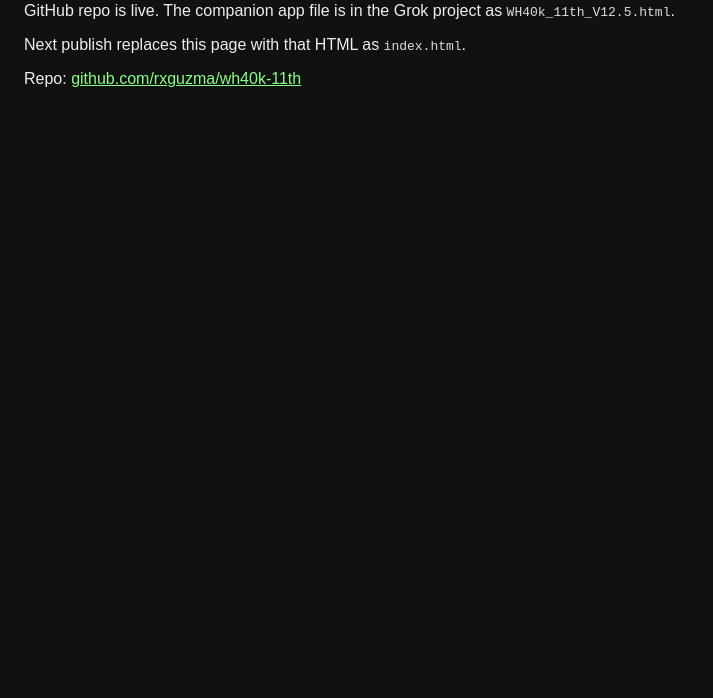
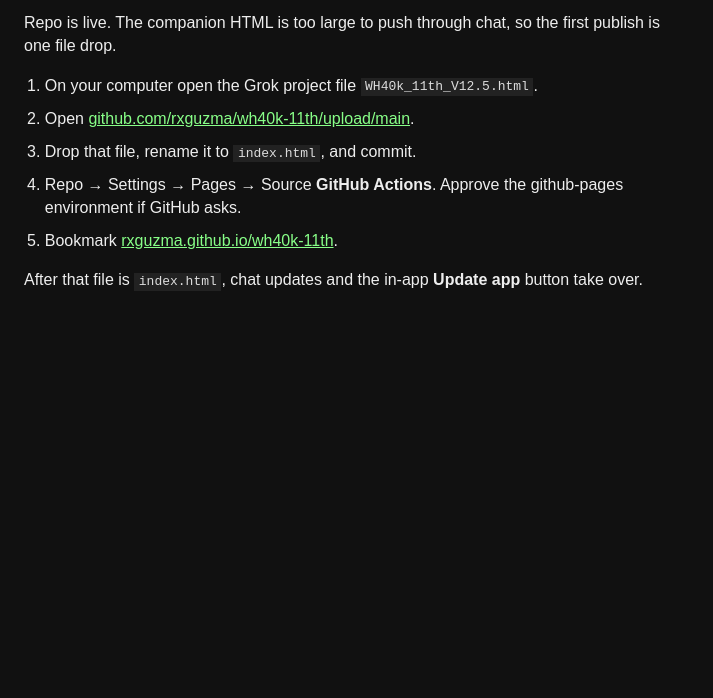
Before and after one commit to rxguzma/wh40k-11th, a plain HTML site: page index.html in a window 1280 px wide. Shown: the part 102-800 px from the top of the page, without its empty margins (0-713 px from the left). Drawn offline with Linux system fonts and the light colour scheme.

Commit message:
Deploy repo root to Pages and add one-drop publish instructions.

```diff
--- a/index.html
+++ b/index.html
@@ -3,17 +3,25 @@
 <head>
   <meta charset="UTF-8" />
   <meta name="viewport" content="width=device-width, initial-scale=1" />
-  <title>WH40k 11th V12.5</title>
+  <title>WH40k 11th — publish the app</title>
   <style>
-    body { margin: 0; font-family: Arial, sans-serif; background: #111; color: #eee; padding: 24px; }
+    body { margin: 0; font-family: Arial, sans-serif; background: #111; color: #eee; padding: 24px; line-height: 1.45; max-width: 40rem; }
     a { color: #8f8; }
-    code { color: #ddd; }
+    code, kbd { color: #ddd; background: #222; padding: 0.1em 0.35em; }
+    ol { padding-left: 1.3em; }
+    li { margin: 0.6em 0; }
   </style>
 </head>
 <body>
   <h1>WH40k 11th</h1>
-  <p>GitHub repo is live. The companion app file is in the Grok project as <code>WH40k_11th_V12.5.html</code>.</p>
-  <p>Next publish replaces this page with that HTML as <code>index.html</code>.</p>
-  <p>Repo: <a href="https://github.com/rxguzma/wh40k-11th">github.com/rxguzma/wh40k-11th</a></p>
+  <p>Repo is live. The companion HTML is too large to push through chat, so the first publish is one file drop.</p>
+  <ol>
+    <li>On your computer open the Grok project file <code>WH40k_11th_V12.5.html</code>.</li>
+    <li>Open <a href="https://github.com/rxguzma/wh40k-11th/upload/main">github.com/rxguzma/wh40k-11th/upload/main</a>.</li>
+    <li>Drop that file, rename it to <code>index.html</code>, and commit.</li>
+    <li>Repo → Settings → Pages → Source <b>GitHub Actions</b>. Approve the github-pages environment if GitHub asks.</li>
+    <li>Bookmark <a href="https://rxguzma.github.io/wh40k-11th/">rxguzma.github.io/wh40k-11th</a>.</li>
+  </ol>
+  <p>After that file is <code>index.html</code>, chat updates and the in-app <b>Update app</b> button take over.</p>
 </body>
 </html>
```
Also changed, not shown: 2 other files.
